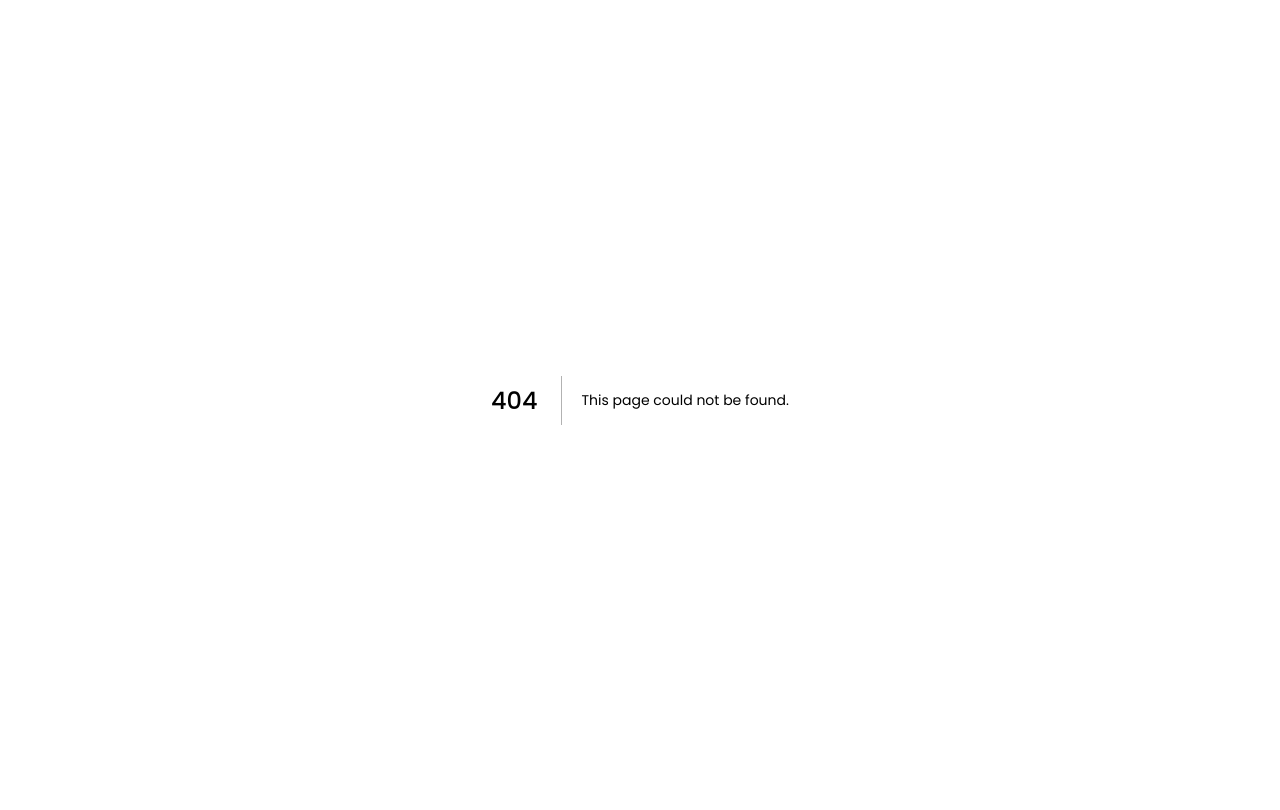
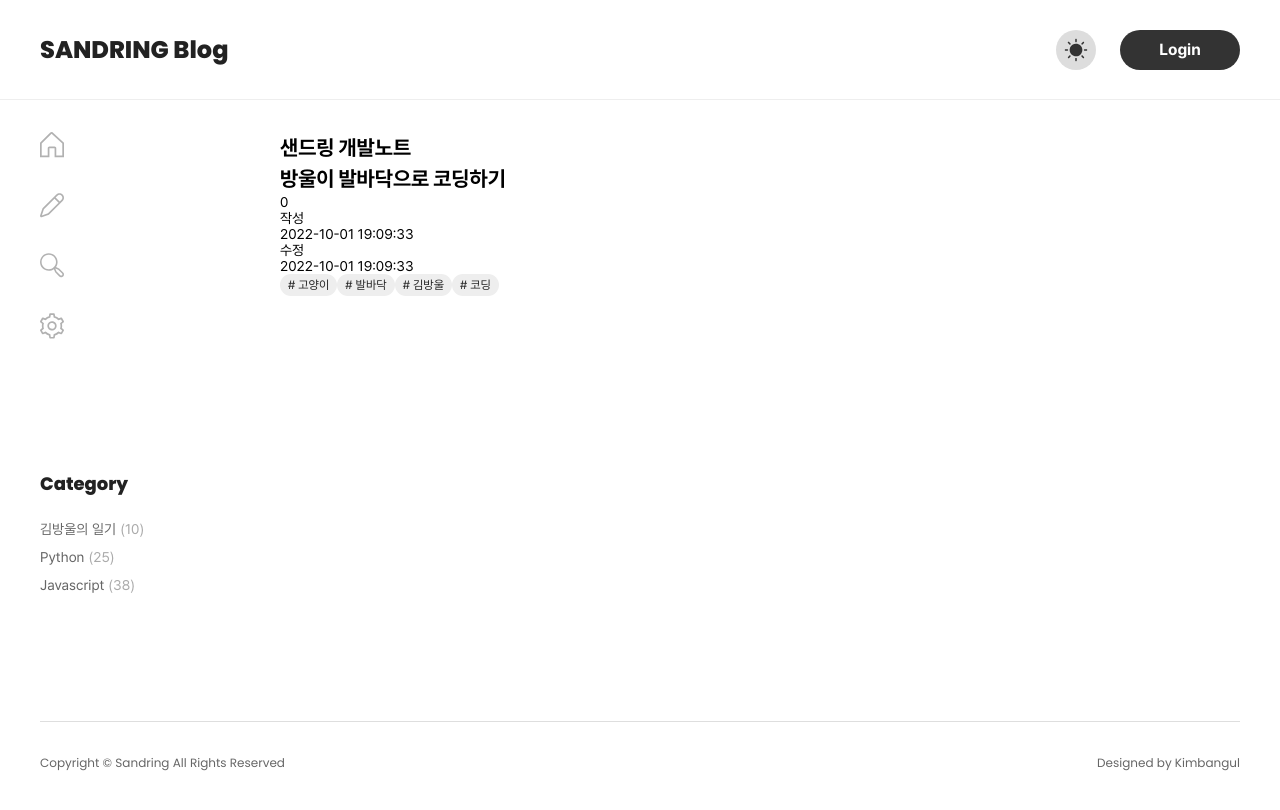
Before and after one commit to Discord-Bangul-e-bot/Blog, a Next.js app: page /post/1 in a window 1280 px wide. Before the commit this address had no page. Shown: the top 810 px of the page. Built offline with nearby package versions, Linux system fonts and the light colour scheme.

Commit message:
style: Post info 마크업 진행중

```diff
--- /dev/null
+++ b/components/post/Post.tsx
@@ -0,0 +1,34 @@
+import Link from 'next/link';
+
+import TagList from 'components/common/TagList';
+
+const Post = () => {
+  const postTagList = [
+    { name: '고양이', hash: true },
+    { name: '발바닥', hash: true },
+    { name: '김방울', hash: true },
+    { name: '코딩', hash: true },
+  ];
+  return (
+    <section className='Post'>
+      <div className='Post__info'>
+        <h2 className='Post__cate'>
+          <Link href='#'>샌드링 개발노트</Link>
+        </h2>
+        <div className='Post__title-container'>
+          <h1 className='Post__title'>방울이 발바닥으로 코딩하기</h1>
+          <div className='Post__comment-number'>0</div>
+        </div>
+        <dl className='Post__time'>
+          <dd className='Post__time-cate'>작성</dd>
+          <dt className='Post__time-item'>2022-10-01 19:09:33</dt>
+          <dd className='Post__time-cate'>수정</dd>
+          <dt className='Post__time-item'>2022-10-01 19:09:33</dt>
+        </dl>
+        <TagList className='Post__TagList' list={postTagList} />
+      </div>
+    </section>
+  );
+};
+
+export default Post;
--- /dev/null
+++ b/pages/post/[id].tsx
@@ -0,0 +1,16 @@
+import Footer from 'components/common/layout/Footer';
+import Header from 'components/common/layout/Header';
+import Page from 'components/common/layout/Page';
+import Post from 'components/post/Post';
+
+export default function index() {
+  return (
+    <>
+      <Header />
+      <Page>
+        <Post />
+      </Page>
+      <Footer />
+    </>
+  );
+}
--- a/src/styles/common/color.scss
+++ b/src/styles/common/color.scss
@@ -11,6 +11,8 @@ $text_05: #222;
 $border_01: #eee;
 $border_02: #dedede;
 
+$purple_01: #7774FF;
+
 // PARAM dark mode
 $dark_bg_01: #222;
 
```
